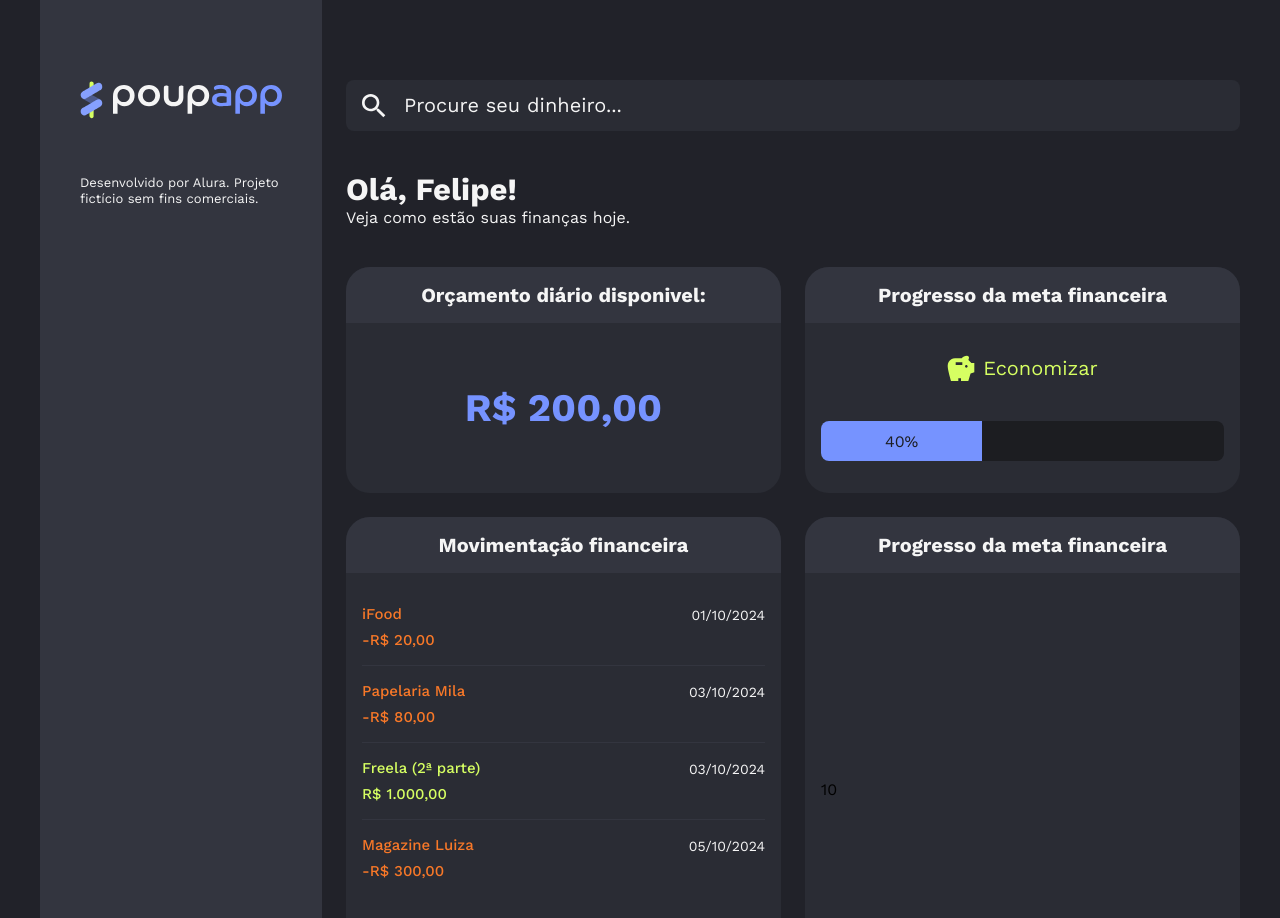
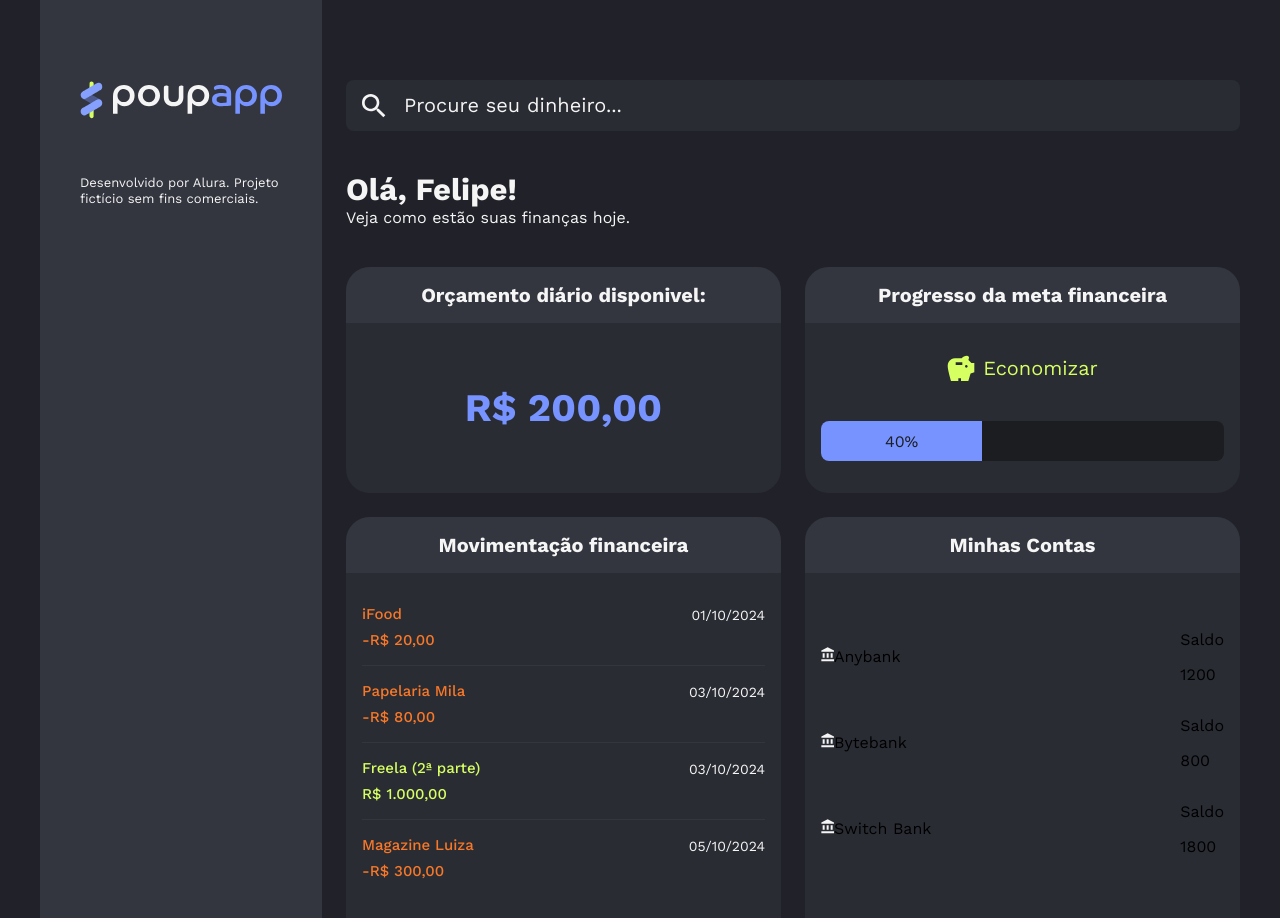
Before and after one commit to felipedevpips-max/poupapp-main, a React (Vite) app: page / in a window 1280 px wide. Shown: the top 918 px of the page. Built offline with nearby package versions, Linux system fonts and the light colour scheme.

Commit message:
pratica css modules

```diff
--- a/src/App.jsx
+++ b/src/App.jsx
@@ -10,6 +10,7 @@ import styles from './components/app.module.css'
 import Card from "./components/Card";
 import { SavingStatus } from "./components/SavingsStatus";
 import { Transactions } from "./components/Transactions";
+import { Myaccounts } from "./components/Myaccounts";
 
 function App() {
   return (
@@ -47,9 +48,9 @@ function App() {
           </Card>
 
           <Card>
-            <Card.Header>Progresso da meta financeira</Card.Header>
+            <Card.Header>Minhas Contas</Card.Header>
             <Card.Body>
-              10
+              <Myaccounts/>
             </Card.Body>
           </Card>
 
--- /dev/null
+++ b/src/components/Myaccounts/index.jsx
@@ -0,0 +1,43 @@
+import { Button } from '../Button';
+import { IconCurrency } from '../icons';
+import { Myitem } from '../Myitem';
+
+import styles from './myaccounts.module.css'
+
+export const Myaccounts = () => {
+  const items = [
+    {
+      "bank": "Anybank",
+      "balance": 1200
+    },
+    {
+      "bank": "Bytebank",
+      "balance": 800
+    },
+    {
+      "bank": "Switch Bank",
+      "balance": 1800
+    }
+  ]
+
+  return (
+      <>
+        <ul className={styles.list}>
+          {items.map((myitem, index) => {
+            return (
+              <li key={index}>
+                <Myitem item={myitem}/>
+              </li>
+            );
+          })}
+        </ul>
+
+        <div className={styles.actions}>
+          <Button>
+            <IconCurrency /> Adicionar conta
+          </Button>
+        </div>
+      </>
+    );
+
+}
--- /dev/null
+++ b/src/components/Myaccounts/myaccounts.module.css
@@ -0,0 +1,12 @@
+
+.list {
+    padding: 0;
+    margin: 0;
+    list-style: none;
+    margin-bottom: 48px;
+}
+
+.actions {
+    display: flex;
+    justify-content: center;
+}
--- /dev/null
+++ b/src/components/Myitem/index.jsx
@@ -0,0 +1,18 @@
+import { IconBank } from '../icons'
+import styles from './myitem.module.css'
+
+export const Myitem = ({ item }) => {
+
+
+    return (
+        <div className={styles.bank}>
+            <div >
+                <p><IconBank/>{item.bank}</p>
+            </div>
+            <div className={styles.balance}>
+                <p>Saldo</p>
+                <p>{item.balance}</p>
+            </div>
+        </div>
+    )
+}
--- /dev/null
+++ b/src/components/Myitem/myitem.module.css
@@ -0,0 +1,9 @@
+.bank {
+     display: flex;
+    justify-content: space-between;
+    align-items: center;
+}
+
+.balance {
+
+}
```
